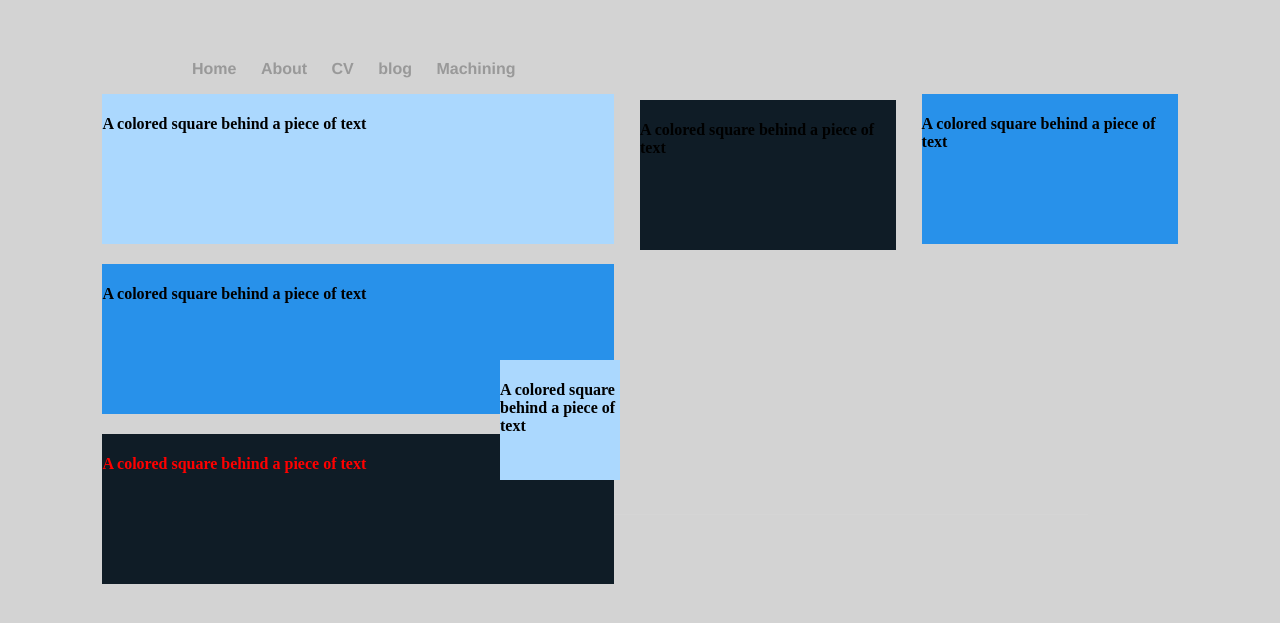
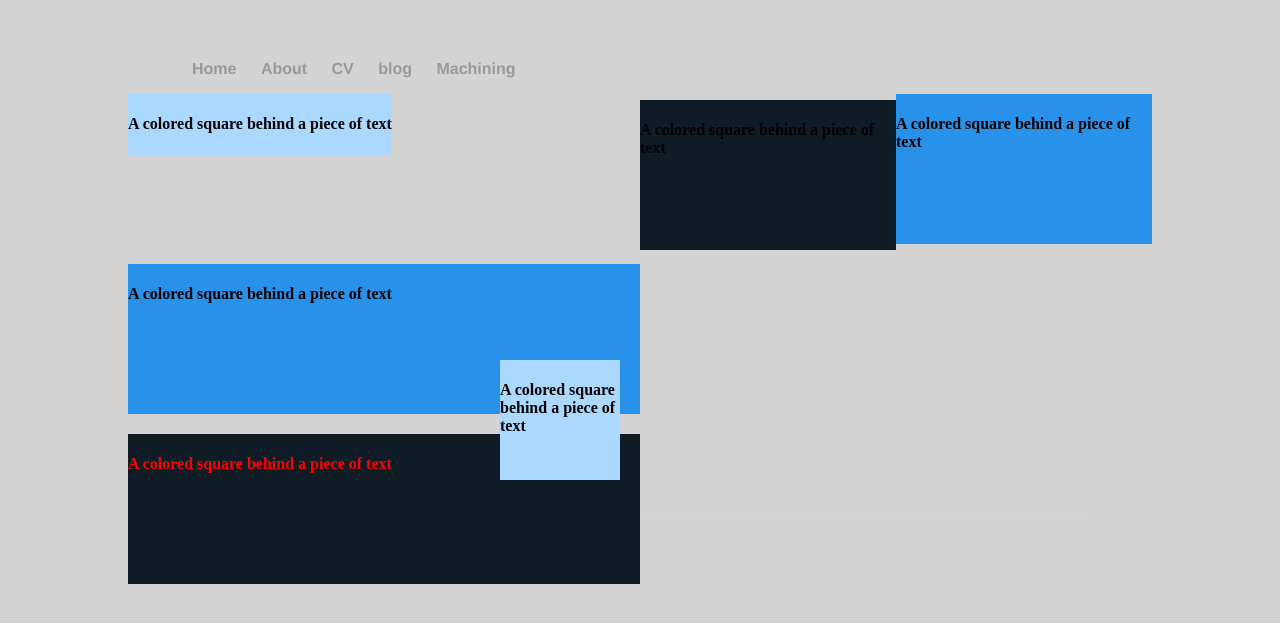
Before and after one commit to ZephyrPitre/ZephyrPitre.github.io, a Jekyll site: the page built from index.html, in a window 1280 px wide. Shown: the top 623 px of the page. Built offline with Jekyll 4.4.1, drawn with Linux system fonts in a browser that asks for light colours.

Commit message:
Update index.html

```diff
--- a/index.html
+++ b/index.html
@@ -5,11 +5,14 @@ title: Zephyr Pitre
 <html>
 <style>
 
+	#rectWidth{
+		width: 40%;
+	}
+
 .rectangle1{
 	  position: absolute;
-  	left: 8%;
-  	width: 40%;
-    height: 150px;
+  	left: 10%;
+    rectWidth;
     Background:#ABD8FE; <!--light blue-->
     color: black;
     padding:0;
@@ -17,7 +20,7 @@ title: Zephyr Pitre
 
 .rectangle2{
 		position: absolute;
-		left: 8%;
+		left: 10%;
 		width: 40%;
 		top: 264px;
     height: 150px;
@@ -27,7 +30,7 @@ title: Zephyr Pitre
 }
 .rectangle3{
 		position: absolute;
-		left: 8%;
+		left: 10%;
 		width: 40%;
 		top: 434px;
     border-color:black;
@@ -38,7 +41,7 @@ title: Zephyr Pitre
 }
 .square1{
 		position: absolute;
-		right: 8%;
+		right: 10%;
 		width: 20%;
     top: 94px;
     border-color:black;
```
